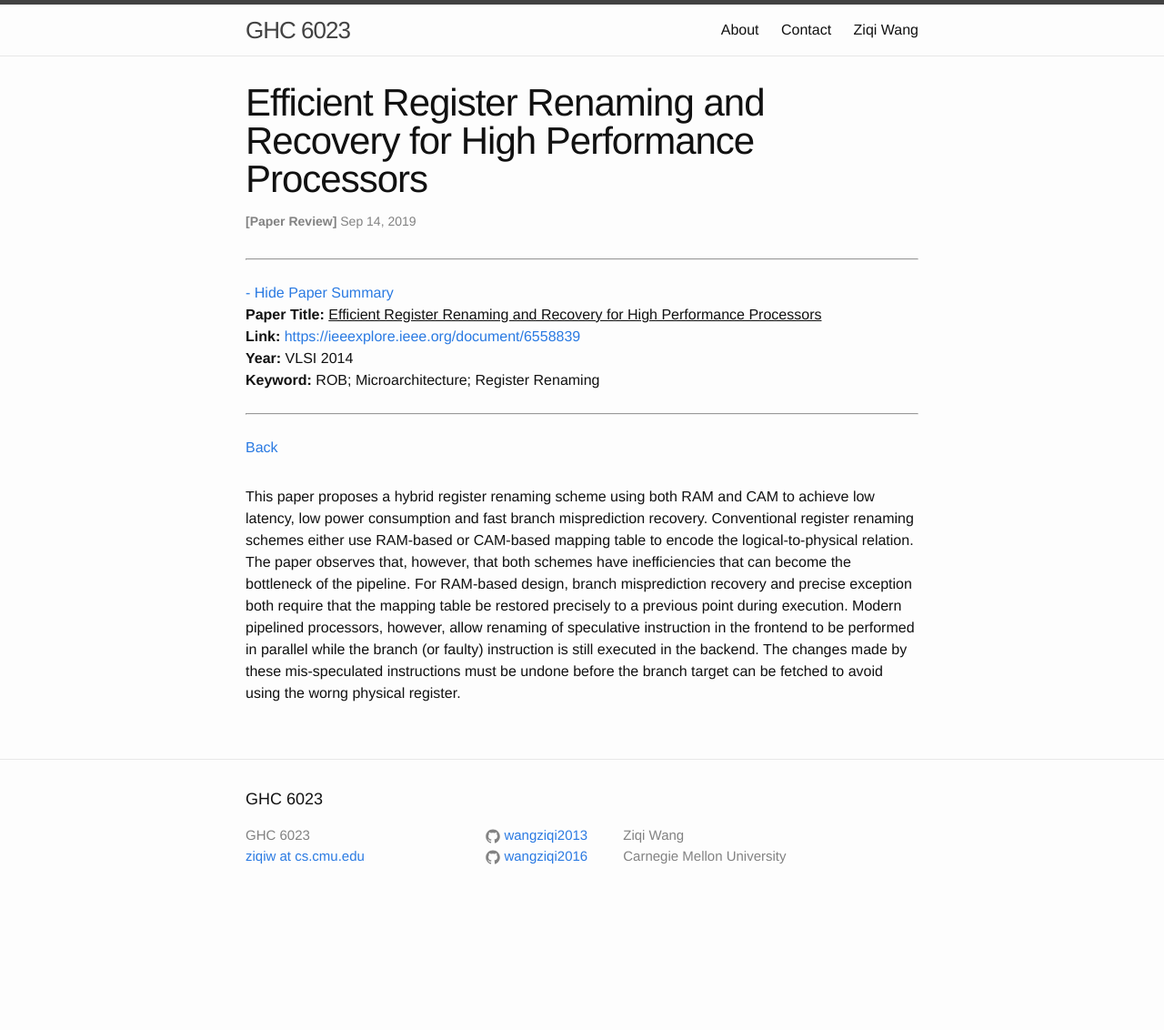
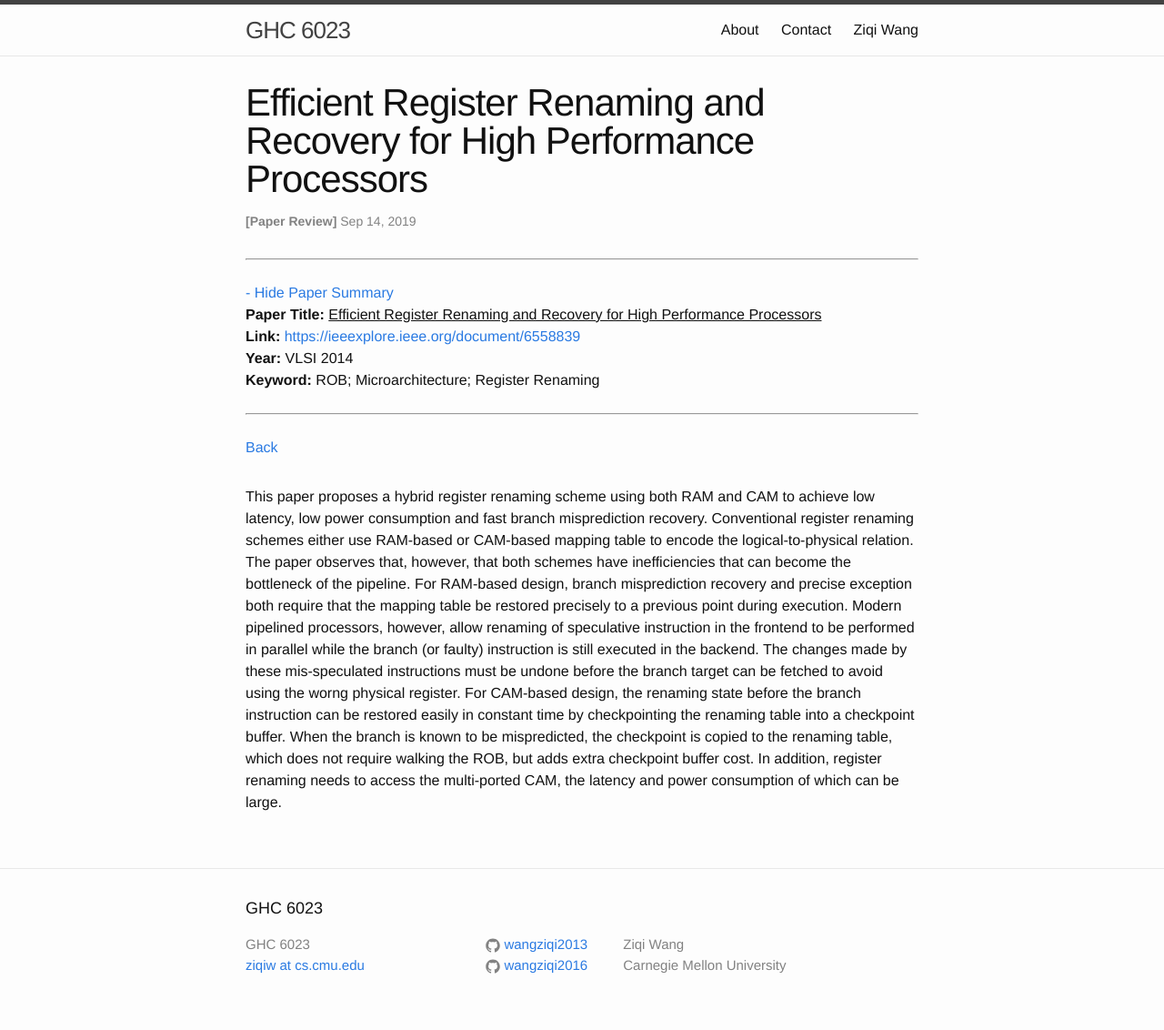
Before and after one commit to wangziqi2013/wangziqi2013.github.io, a Jekyll site: the page built from _posts/2019-09-13-efficient-reg-renaming-and-recovery-for-hp-cpu.markdown, in a window 1280 px wide. Shown: the whole page at 91% size. Built offline with Jekyll 4.4.1, drawn with Linux system fonts in a browser that asks for light colours; before the commit the page ends 1012 px from its top, so only the background shows below that.

Commit message:
Adding CAM problem

```diff
--- a/_posts/2019-09-13-efficient-reg-renaming-and-recovery-for-hp-cpu.markdown
+++ b/_posts/2019-09-13-efficient-reg-renaming-and-recovery-for-hp-cpu.markdown
@@ -20,4 +20,8 @@ that can become the bottleneck of the pipeline. For RAM-based design, branch mis
 both require that the mapping table be restored precisely to a previous point during execution. Modern pipelined processors,
 however, allow renaming of speculative instruction in the frontend to be performed in parallel while the branch (or faulty)
 instruction is still executed in the backend. The changes made by these mis-speculated instructions must be undone before
-the branch target can be fetched to avoid using the worng physical register.
+the branch target can be fetched to avoid using the worng physical register. For CAM-based design, the renaming state before
+the branch instruction can be restored easily in constant time by checkpointing the renaming table into a checkpoint buffer.
+When the branch is known to be mispredicted, the checkpoint is copied to the renaming table, which does not require walking
+the ROB, but adds extra checkpoint buffer cost. In addition, register renaming needs to access the multi-ported CAM, the
+latency and power consumption of which can be large.
```
